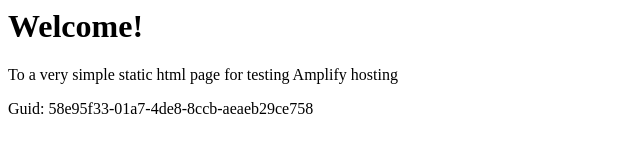
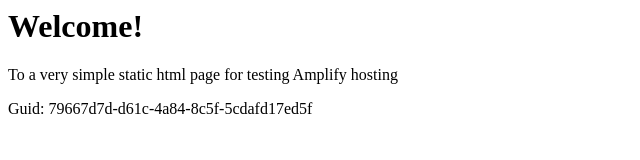
Before and after one commit to aws-aemilia-nrt/Github-PR-Commit-Integration-Test-DoNotTouch-GitHubWebhookPushCanaryTest-v1-preprod-ap-northeast-1, a website: page src/index.html in a window 1280 px wide. Shown: the full height of the page, 0-640 px from the left. Drawn offline with Linux system fonts and the light colour scheme.

Commit message:
commit from integ tests

```diff
--- a/src/index.html
+++ b/src/index.html
@@ -12,6 +12,6 @@
 <body>
     <h1>Welcome!</h1>
     <p>To a very simple static html page for testing Amplify hosting</p>
-    <p>Guid: 58e95f33-01a7-4de8-8ccb-aeaeb29ce758</p></body>
+    <p>Guid: 79667d7d-d61c-4a84-8c5f-5cdafd17ed5f</p></body>
 
 </html>
```
